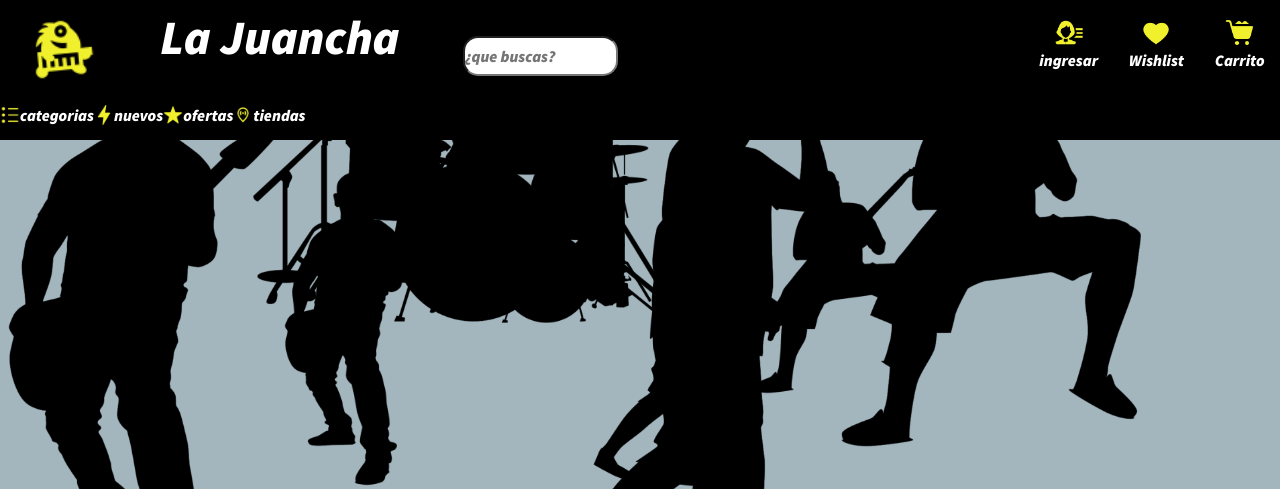
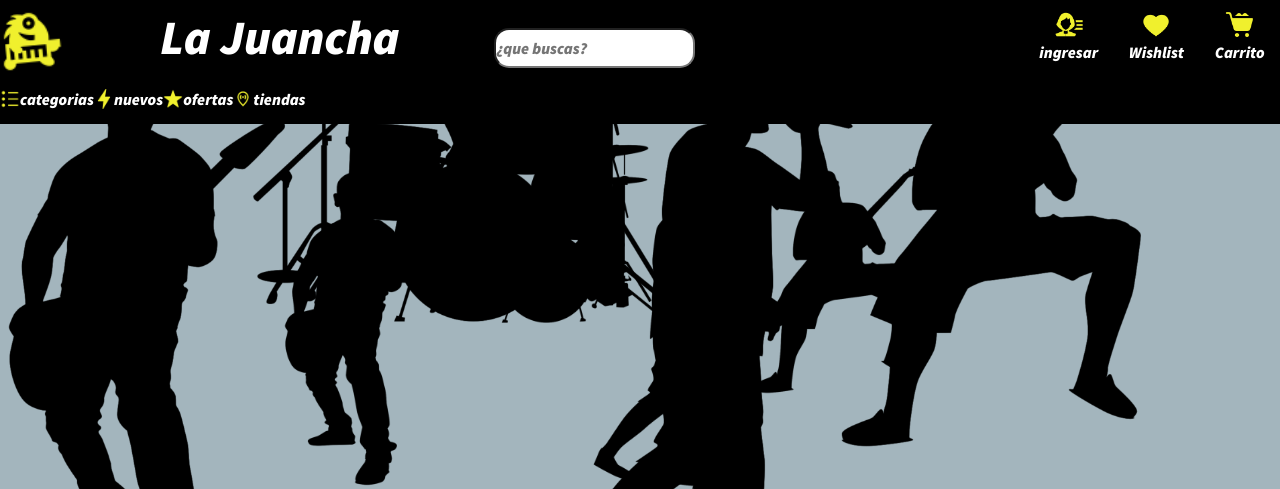
Before and after one commit to KiroKHS/BOOTCAMP-FULLSTACK, a Django app: page / in a window 1280 px wide. Shown: the top 489 px of the page. Run offline with Django 4.2, Linux system fonts and the light colour scheme; data that the repository does not hold is empty; some libraries are stand-ins or nearby versions.

Commit message:
style update
ajustes de apariancia

```diff
--- a/TIENDAMUSICA/core/static/core/css/style.css
+++ b/TIENDAMUSICA/core/static/core/css/style.css
@@ -34,6 +34,15 @@
   justify-content: space-around;
   padding-right: 200px;
   font-family: 'Source Sans Pro', sans-serif;
+}
+#izquierda > p{
+  margin: auto;
+}
+#izquierda > form{
+  margin: 0px;
+}
+#izquierda > form>input{
+  width :auto;
 }
 
 #izquierda, #derecha{
@@ -251,7 +260,7 @@
 /* RESPONSIVE */
 
 @media (max-width:960px){
-  input{
+  #izquierda>form{
     display: none;
 
   }
```
